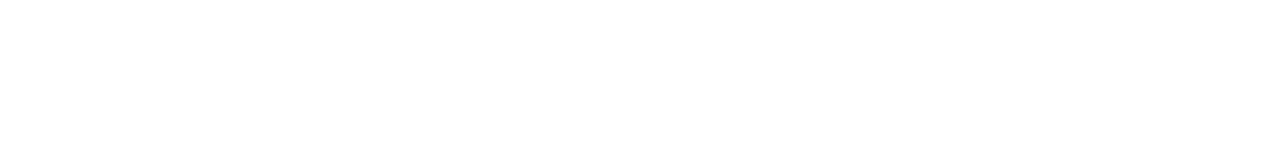
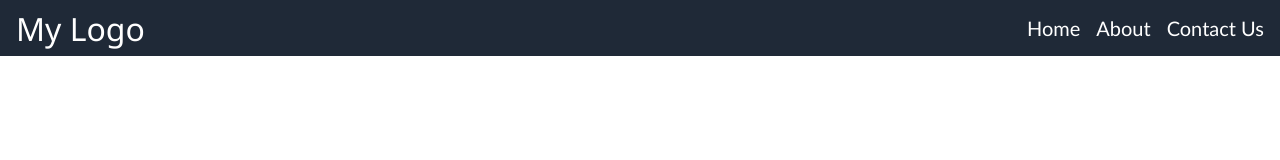
Before and after one commit to RaphDasilva/Project-Landing-Page, a plain HTML site: page index.html in a window 1280 px wide. Drawn offline with Linux system fonts and the light colour scheme.

Commit message:
Created the nav bar

```diff
--- a/index.html
+++ b/index.html
@@ -4,9 +4,20 @@
     <meta charset="UTF-8">
     <meta http-equiv="X-UA-Compatible" content="IE=edge">
     <meta name="viewport" content="width=device-width, initial-scale=1.0">
-    <title>Document</title>
+    <link rel="stylesheet" href="style.css">
+    <title>My Landing Page</title>
 </head>
 <body>
+    <nav>
+        <div class="logo">My Logo</div>
+        <ul>
+            <li><a href="#">Home</a></li>
+            <li><a href="#">About</a></li>
+            <li><a href="#">Contact Us</a></li>
+        </ul>
+    </nav>
+
+
 
 </body>
 </html>
--- a/style.css
+++ b/style.css
@@ -0,0 +1,37 @@
+body{
+    margin: 0;
+    padding: 0;
+    box-sizing: border-box;
+    font-family: 'Trebuchet MS', 'Lucida Sans Unicode', 'Lucida Grande', 'Lucida Sans', Arial, sans-serif;
+}
+
+nav{
+    display: flex;
+    background-color: #1f2937;
+    justify-content: space-between;
+    align-items: center;
+}
+
+.logo{
+    font-size: 32px;
+    color: white;
+    font-family: 'Segoe UI', Tahoma, Geneva, Verdana, sans-serif;
+    font-weight: 200;
+    margin: 0 16px;
+}
+
+ul{
+    display: flex;
+    gap: 16px;
+    list-style: none;
+    margin-right: 16px;
+    justify-content: center;
+    align-content: space-around;
+}
+
+a{
+    text-decoration: none;
+    color: white;
+    font-size: 20px;
+    font-weight: 200;
+}
```
Also changed, not shown: img/01.png (added).
